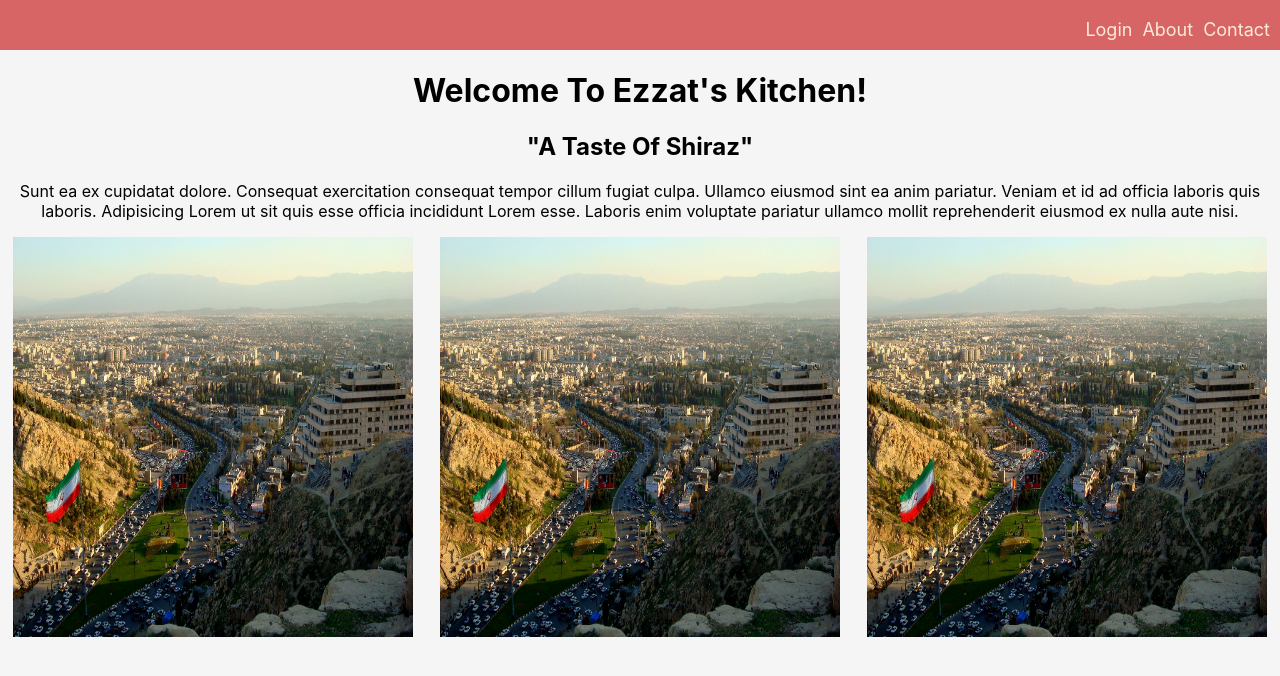
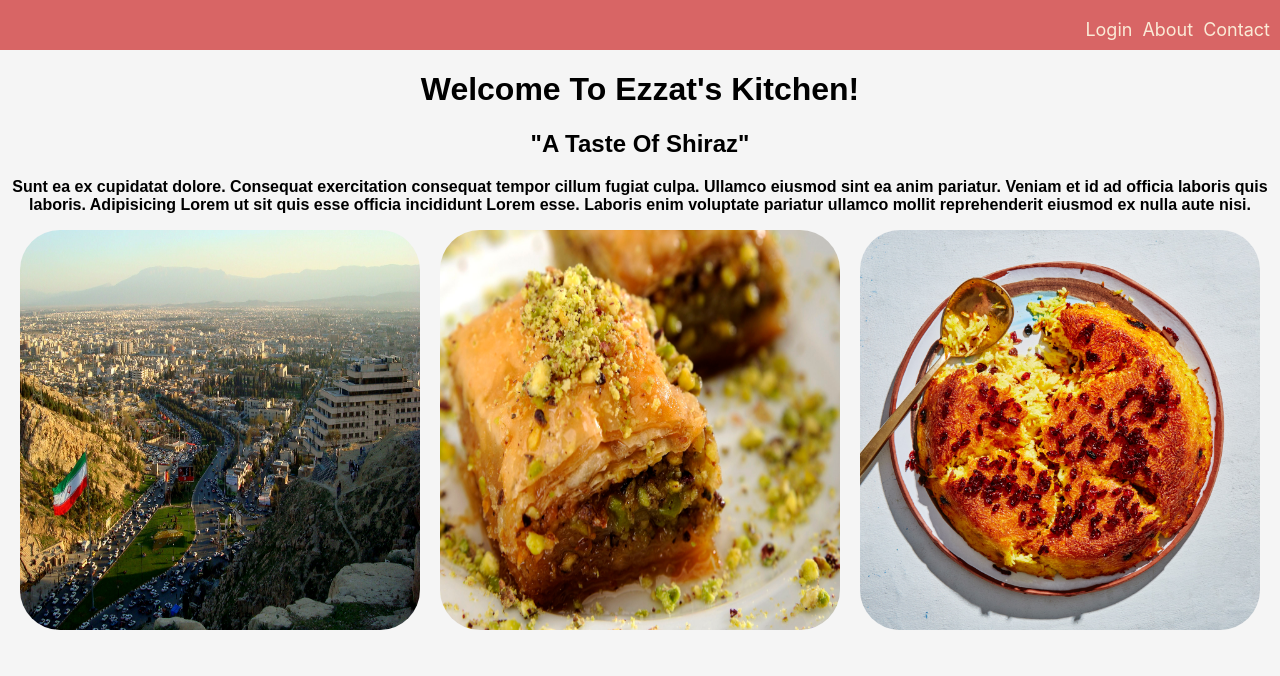
Before and after one commit to nme22/ezzatskitchen, a Next.js app: page / in a window 1280 px wide. Shown: the top 676 px of the page. Built offline with nearby package versions, Linux system fonts and the light colour scheme.

Commit message:
homepage coming together

```diff
--- a/pages/index.js
+++ b/pages/index.js
@@ -1,7 +1,6 @@
 import Head from 'next/head';
 import Link from 'next/link';
 import Image from 'next/image';
-import { lazy } from 'react';
 
 export default function Home() {
    return (
@@ -28,9 +27,27 @@ export default function Home() {
             ullamco mollit reprehenderit eiusmod ex nulla aute nisi.
          </p>
          <div className="shirazImg">
-            <Image src="/shiraz.png" width={400} height={400} alt="shiraz" />
-            <Image src="/shiraz.png" width={400} height={400} alt="shiraz" />
-            <Image src="/shiraz.png" width={400} height={400} alt="shiraz" />
+            <Image
+               src="/shiraz.png"
+               className="iranImage"
+               width={400}
+               height={400}
+               alt="shiraz"
+            />
+            <Image
+               src="/baclava.jpeg"
+               className="iranImage"
+               width={400}
+               height={400}
+               alt="baclava"
+            />
+            <Image
+               className="iranImage"
+               src="/tahdig.jpeg"
+               width={400}
+               height={400}
+               alt="Tahdig"
+            />
          </div>
       </div>
    );
--- a/styles/globals.css
+++ b/styles/globals.css
@@ -26,11 +26,20 @@ a {
 
 .shirazImg {
    display: flex;
-   justify-content: space-around;
+   justify-content: space-evenly;
+   padding: auto;
 }
 
 .title {
    text-align: center;
+   font-weight: bold;
+   font-family: fantasy;
+}
+
+.iranImage {
+   border-radius: 10%;
+   border-color: black;
+   border-width: 2px;
 }
 
 * {
```
Also changed, not shown: public/baclava.jpeg (added), public/tahdig.jpeg (added).
